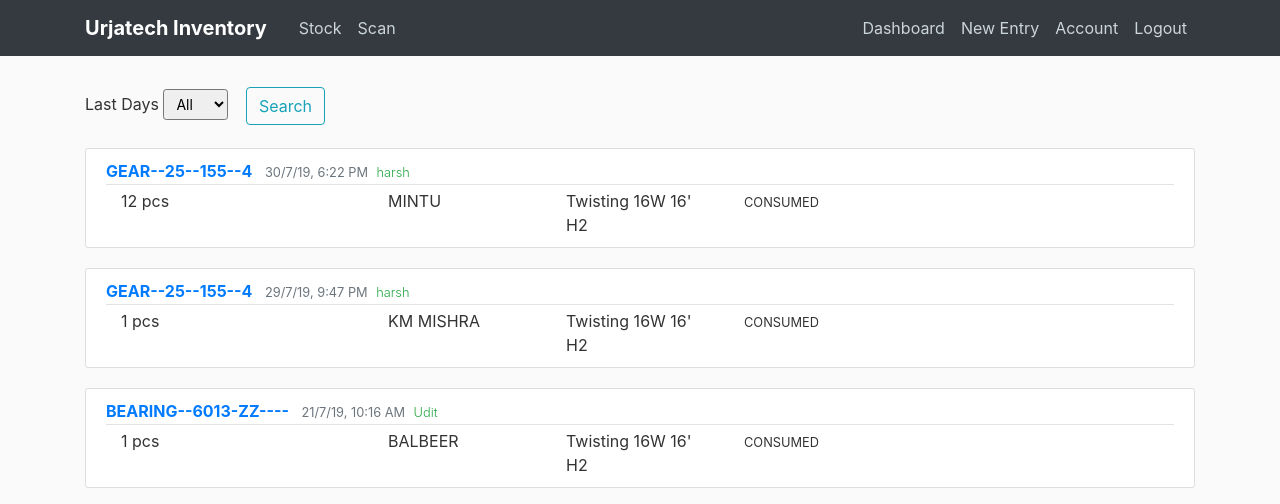
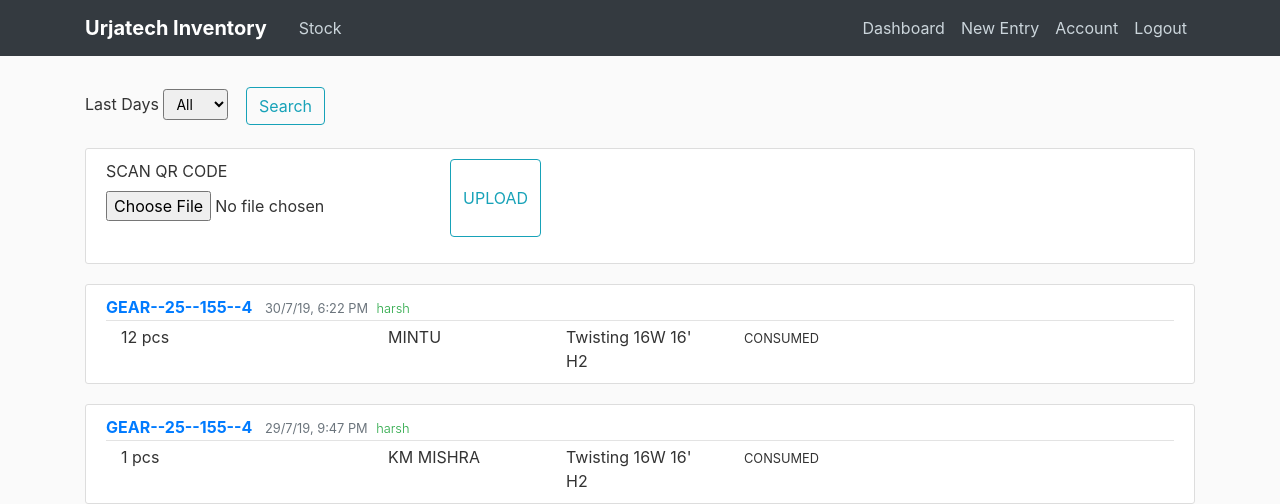
Before and after one commit to theharshgupta/urja-inventory, a Flask app: page / in a window 1280 px wide. Shown: the top 504 px of the page. Run offline with Flask 2, Linux system fonts and the light colour scheme; a user stored in the database is signed in; data comes from the database, SQL or seed files in the repository; some libraries are stand-ins or nearby versions.

Commit message:
scan on home page

```diff
--- a/flaskblog/forms.py
+++ b/flaskblog/forms.py
@@ -72,5 +72,5 @@ class Search(FlaskForm):
     submit = SubmitField('Search 2')
 
 class UploadScan(FlaskForm):
-    picture = FileField('Upload QR/Barcode', validators=[FileAllowed(['jpg', 'png'])])
-    submit = SubmitField('Upload')
+    picture = FileField('SCAN QR CODE', validators=[FileAllowed(['jpg', 'png', 'jpeg'])])
+    submit = SubmitField('UPLOAD')
--- a/flaskblog/routes.py
+++ b/flaskblog/routes.py
@@ -1,8 +1,7 @@
 from flask import render_template, url_for, flash, abort, redirect, request
 from flaskblog.models import User, Post, Stock
 import pygal
-from datetime import date
-import datetime
+from datetime import date, datetime
 from datetime import timedelta
 import secrets
 from PIL import Image
@@ -51,9 +50,21 @@ def home():
     if len(posts.all()) == 0:
         is_empty = True
 
+    barcode_data = None
+    form_barcode = UploadScan()
+    if form_barcode.validate_on_submit():
+        if form_barcode.picture.data:
+            barcode_path = save_barcode(form_picture=form_barcode.picture.data)
+            barcode_data = extract_barcode(barcode_path)
+            print(barcode_data)
+            if len(barcode_data) == 0:
+                barcode_data = None
+
+
     return render_template('home.html', form=form, search_form=search_form,
                             posts=posts.paginate(page=page, per_page=per_page),
-                            is_empty=is_empty)
+                            is_empty=is_empty, form_barcode=form_barcode,
+                            barcode_data=barcode_data)
 
 @app.route("/about")
 def about():
@@ -284,7 +295,7 @@ def extract_barcode(barcode_path):
         # print(f"[INFO] Found {barcodeType} barcode: {barcodeData}")
 
         barcode_data = {'id': itr+1, 'type': barcodeType,
-                        'data': barcodeData, "timestamp": str(datetime.datetime.now())}
+                        'data': barcodeData, "timestamp": str(datetime.now())}
 
         list_barcode_data.append(barcode_data)
     try:
@@ -295,25 +306,6 @@ def extract_barcode(barcode_path):
     return list_barcode_data
 
 
-
-
-@app.route('/scan', methods=['GET', 'POST'])
-@login_required
-def scan():
-    barcode_data = None
-    form = UploadScan()
-    if form.validate_on_submit():
-        if form.picture.data:
-            barcode_path = save_barcode(form_picture=form.picture.data)
-            barcode_data = extract_barcode(barcode_path)
-            print(barcode_data)
-            if len(barcode_data) == 0:
-                barcode_data = None
-
-
-    return render_template('scan.html', title='Scan', form=form, barcode_data=barcode_data)
-
-
 # @app.route("stock", methods=['GET', 'POST'])
 # @login_required
 # def stock():
--- a/flaskblog/templates/home.html
+++ b/flaskblog/templates/home.html
@@ -23,6 +23,46 @@
         </div>
 </form>
 
+<!-- Scan form -->
+
+<div class="content-section btn-outline">
+    <form method="POST" action="" enctype="multipart/form-data">
+        {{ form_barcode.hidden_tag() }}
+        <fieldset class="form-group input-group">
+            <div class="form-group">
+                {{ form_barcode.picture.label() }}
+                {{ form_barcode.picture(class="form-control-file input-group") }}
+                {% if form_barcode.picture.errors %}
+                    {% for error in form_barcode.picture.errors %}
+                        <span class="text-danger"> {{ error }} </span>
+                    {% endfor %}
+                {% endif %}
+
+            </div>
+            {{ form_barcode.submit(class="btn btn-outline-info") }}
+
+        </fieldset>
+        <!-- <div class="form-group"> -->
+
+        <!-- </div> -->
+    </form>
+</div>
+
+{% if barcode_data %}
+<div class="content-section bg-success">
+    {% for barcode_datum in barcode_data %}
+      <h6 class="text-white"> {{ barcode_datum.id }} </h6>
+      <h6 class="text-white"> {{ barcode_datum.type }} </h6>
+      <h6 class="text-white"> {{ barcode_datum.data }} </h6>
+      <h6 class="text-white"> {{ barcode_datum.timestamp }} </h6>
+
+
+    {% endfor %}
+</div>
+{% endif %}
+
+
+
 
 <!-- search query form -->
 <!-- <form method="POST" action="">
@@ -46,6 +86,9 @@
             </div>
         </div>
 </form> -->
+
+
+
 
 <!-- DISPLAY POSTS -->
 {% for post in posts.items %}
--- a/flaskblog/templates/layout.html
+++ b/flaskblog/templates/layout.html
@@ -28,8 +28,6 @@
                     <!-- <a class="nav-item nav-link" href="{{ url_for('about')}}">About</a> -->
                     {% if current_user.is_authenticated %}
                       <a class="nav-item nav-link" href="{{ url_for('stock')}}">Stock</a>
-                      <a class="nav-item nav-link" href="{{ url_for('scan')}}">Scan</a>
-
                     {% endif %}
                 </div>
                 <!-- Navbar Right Side -->
```
Also changed, not shown: flaskblog/templates/scan.html (deleted, +0 -44 lines), requirements.txt (+18 -7 lines).
